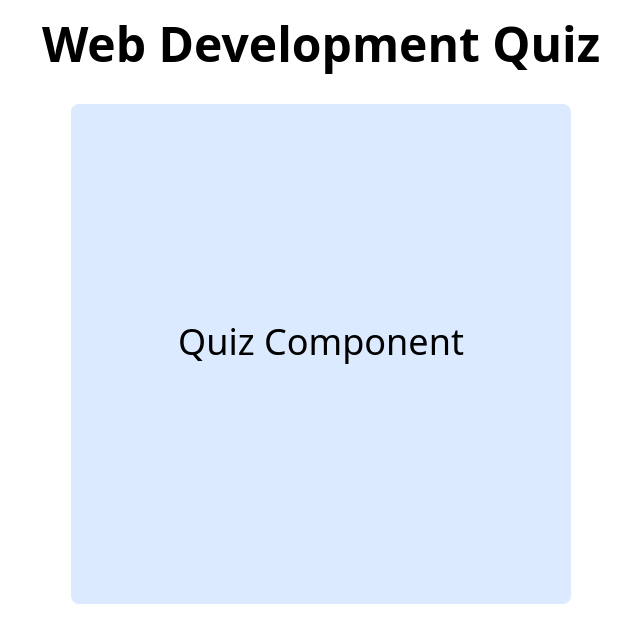
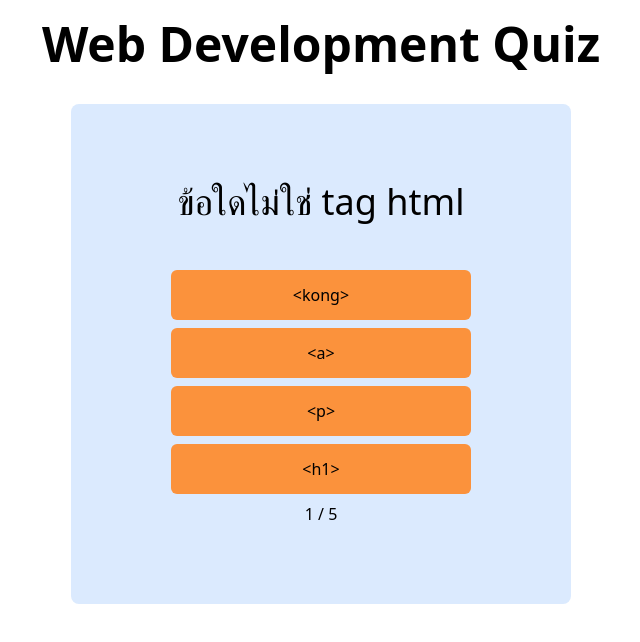
Before and after one commit to apiwatz-lee/quiz-application, a React (Vite) app: page / in a window 1280 px wide. Both pictures are taken after a click on the button "Start QUIZ". Shown: the top 642 px of the page, without its empty margins (319-959 px from the left). Built offline with nearby package versions, Linux system fonts and the light colour scheme.

Commit message:
quiz:create question and choices

```diff
--- a/src/components/Menu.jsx
+++ b/src/components/Menu.jsx
@@ -10,7 +10,7 @@ const Menu = () => {
       <h1 className="text-4xl font-medium mb-6">Menu Component</h1>
       <button
         onClick={() => setAppState("quiz")}
-        className=" bg-slate-300 rounded-md p-1 w-[300px] h-[50px] border-none cursor-pointer font-medium hover:bg-orange-400 hover:text-white"
+        className=" bg-orange-400 rounded-md p-1 w-[300px] h-[50px] border-none cursor-pointer font-medium hover:bg-gray-700 hover:text-white"
       >
         Start QUIZ
       </button>
--- a/src/components/Quiz.jsx
+++ b/src/components/Quiz.jsx
@@ -1,9 +1,43 @@
-import React from "react";
+import React, { useState } from "react";
+import QuestionsData from "../data/QuestionsData";
 
 const Quiz = () => {
+  console.log("QuestionsData", QuestionsData);
+
+  const [currentStep, setCurrentStep] = useState(0);
+  const [answer, setAnswer] = useState("");
   return (
     <div className="w-[500px] h-[500px] bg-blue-100 rounded-lg flex flex-col justify-center items-center">
-      <h1 className="text-4xl font-medium mb-6">Quiz Component</h1>
+      <h1 className="text-4xl font-medium mb-6">
+        {QuestionsData[currentStep].question}
+      </h1>
+      <div className="flex flex-col mt-6">
+        <button
+          className=" mb-2 p-2 bg-orange-400 rounded-md w-[300px] h-[50px] border-none cursor-pointer font-medium hover:bg-gray-700 hover:text-white"
+          onClick={() => setAnswer("A")}
+        >
+          {QuestionsData[currentStep].A}
+        </button>
+        <button
+          className="mb-2 p-2 bg-orange-400 rounded-md w-[300px] h-[50px] border-none cursor-pointer font-medium hover:bg-gray-700 hover:text-white"
+          onClick={() => setAnswer("B")}
+        >
+          {QuestionsData[currentStep].B}
+        </button>
+        <button
+          className="mb-2 p-2 bg-orange-400 rounded-md w-[300px] h-[50px] border-none cursor-pointer font-medium hover:bg-gray-700 hover:text-white"
+          onClick={() => setAnswer("C")}
+        >
+          {QuestionsData[currentStep].C}
+        </button>
+        <button
+          className="mb-2 p-2 bg-orange-400 rounded-md w-[300px] h-[50px] border-none cursor-pointer font-medium hover:bg-gray-700 hover:text-white"
+          onClick={() => setAnswer("D")}
+        >
+          {QuestionsData[currentStep].D}
+        </button>
+      </div>
+      <p>{`${currentStep + 1} / ${QuestionsData.length}`}</p>
     </div>
   );
 };
```
